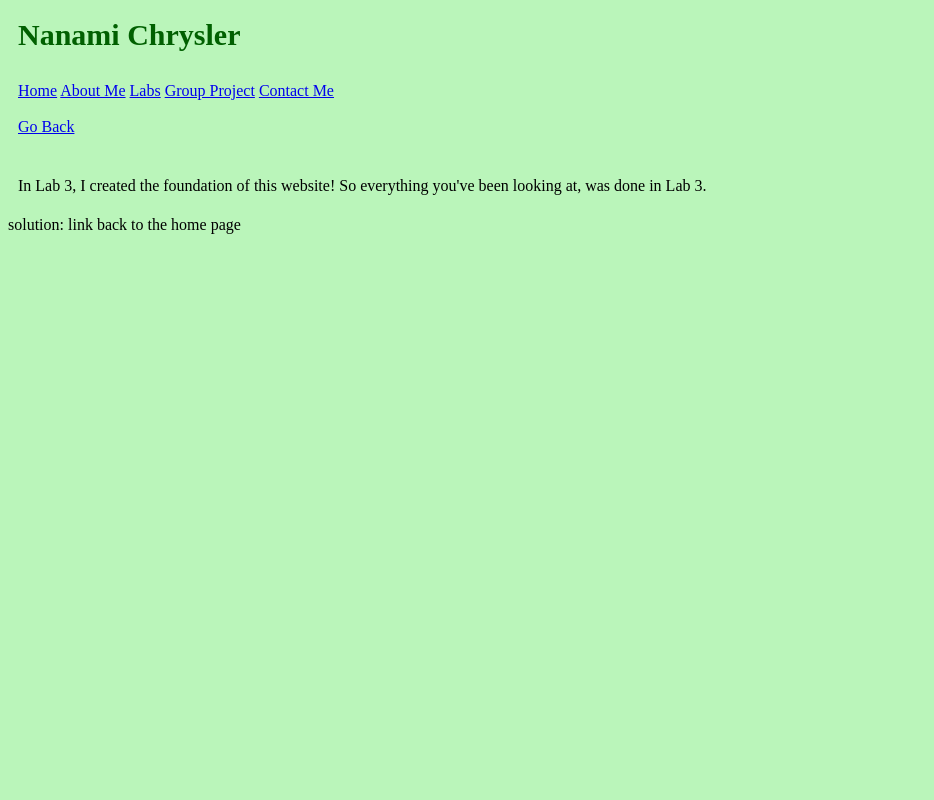
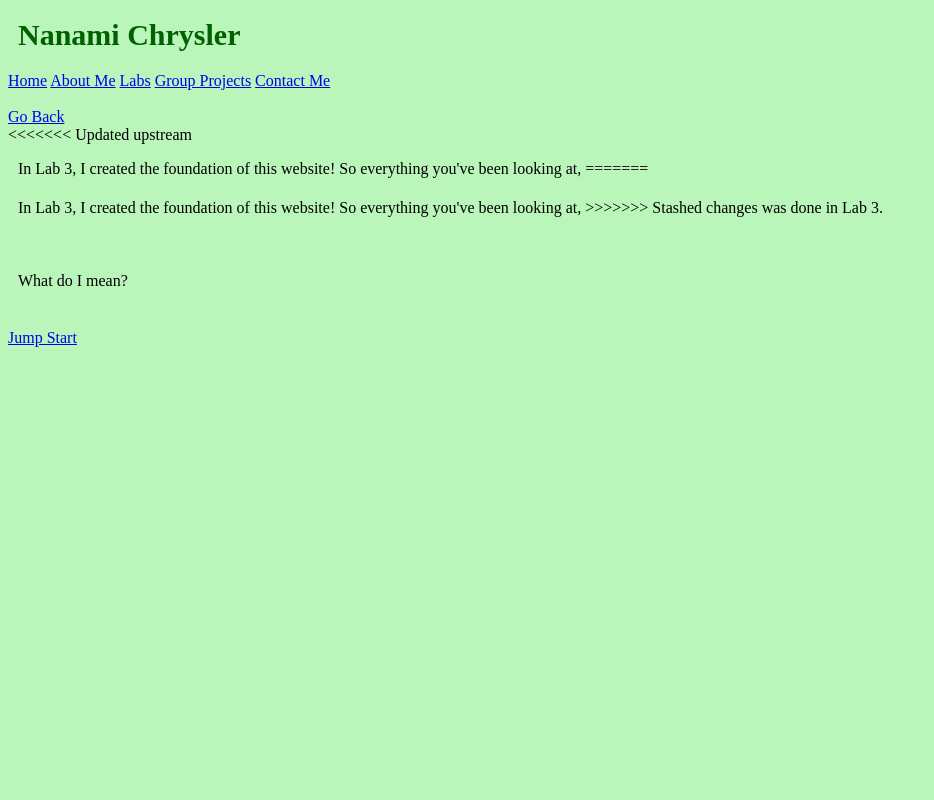
Before and after one commit to nanamichrysler/itws1100-chrysn, a PHP site: page /labs/lab03/lab03.html in a window 1280 px wide. Shown: the whole page, without its empty margins (0-934 px from the left). Run offline with PHP 8.4, Linux system fonts and the light colour scheme.

Commit message:
lab03
fixed some formatting and links

```diff
--- a/groupProjects/groupProject.html
+++ b/groupProjects/groupProject.html
@@ -14,9 +14,14 @@
       <a href="groupProjects/groupProject.html">Group Projects</a>
       <a href="../contactMe/contactme.html">Contact Me</a>
     </div>
+<<<<<<< Updated upstream
 
     <p>
 
+=======
+    <p class="paragraph-small padded">
+      I haven't done any group projects yet, but when I do you can find them here!
+>>>>>>> Stashed changes
     </p>
   </body>
 </html>
--- a/index.html
+++ b/index.html
@@ -16,8 +16,8 @@
     </div>
     <h3>Hi, I'm Nanami!</h3>
     <p class="paragraph-home">
-    I'm a goal-driven, hard-working student, constantly looking for new opportunities.
-    While you're here, I invite you to take a look around my website, completely coded in HTMl & CSS.
+      I'm a goal-driven, hard-working student, constantly looking for new opportunities.
+      While you're here, I invite you to take a look around my website, completely coded in HTMl & CSS.
     </p>
   </body>
 </html>
--- a/labs/lab03/lab03.html
+++ b/labs/lab03/lab03.html
@@ -12,18 +12,28 @@
       <a href="../../index.html">Home</a>
       <a href="../../aboutMe/aboutme.html">About Me</a>
       <a href="/labs/labs.html">Labs</a>
-      <a href="../../groupProjects/groupProject.html">Group Project</a>
+      <a href="../../groupProjects/groupProject.html">Group Projects</a>
       <a href="../../contactMe/contactme.html">Contact Me</a>
       <br>
       <br>
       <a href="/labs/labs.html">Go Back</a>
     </div>
+<<<<<<< Updated upstream
 
 
     <p>In Lab 3, I created the foundation of this website! So everything you've been looking at,
+=======
+  </div>
+    <p class="paragraph-small padded">
+      In Lab 3, I created the foundation of this website! So everything you've been looking at,
+>>>>>>> Stashed changes
       was done in Lab 3.
-    </p>
+    </p><br>
+    <p class="paragraph-small padded">
+      What do I mean?
+    </p><br>
+    <div class="banner-container">
+      <a href="../../index.html">Jump Start</a>
+    </div>
   </body>
 </html>
-
-solution: link back to the home page
--- a/labs/labs.html
+++ b/labs/labs.html
@@ -16,15 +16,18 @@
       <a href="../groupProjects/groupProject.html">Group Projects</a>
       <a href="../contactMe/contactme.html">Contact Me</a>
     </div>
+<<<<<<< Updated upstream
 
     <img src="../resources/images/rpi image.jpg" alt="RPI" class="img-banner">
 
     <p>
+=======
+    <p class="paragraph-small padded">
+>>>>>>> Stashed changes
       In ITWS 1100, Introduction to Information Technology and Web Science, we had weekly labs where
       we applied web development skills that we learned during lecture. This website is that I made
       in these labs!
     </p>
-
     <div class="banner-container">
       <a href="./lab01/lab01.html">Lab 01</a>
       <br>
--- a/resources/mySite.css
+++ b/resources/mySite.css
@@ -24,16 +24,23 @@ h3 { /*for homepage*/
 
 p {
   color: black;
+<<<<<<< Updated upstream
   padding-top: 5px;
   padding-bottom: 5px;
   padding-right: 10px;
   padding-left: 10px;
+=======
+  padding: 10px 10px 10px 10px;
+>>>>>>> Stashed changes
 }
 
 .paragraph-home {
   color: black;
   font-size: 25px;
-  text-align: center
+  text-align: center;
+  border: 1px solid white;
+  border-radius: 8px;
+  margin: 0 20px 0 20px;
 }
 
 .paragraph-aboutMe { /*first paragraph of ABOUT ME*/
@@ -42,6 +49,7 @@ p {
   padding-left: 10px;
 }
 
+<<<<<<< Updated upstream
 .banner-container {
   background-color: rgb(186, 245, 186);
   color: white;
@@ -50,6 +58,24 @@ p {
   padding-right: 10px;
   padding-left: 10px;
   text-align: top right;
+=======
+.paragraph-small { /*small texts get borders*/
+  border: 1px solid white;
+  border-radius: 8px;
+  display: inline-block; /* Makes the element shrink-to-fit its content */
+  width: auto; /* Ensures the width adjusts to the content's length */
+}
+
+.paragraph-small.padded { /*a padded version, used in Labs*/
+  padding: 10px 10px 10px 10px;
+  margin: 20px 10px 20px 10px;
+}
+.centered {
+  position: absolute;
+  top: 50%;
+  left: 50%;
+  transform: translate(-50%, -50%)
+>>>>>>> Stashed changes
 }
 
 .item-flex { /*referenced from Lab02-SampleResumeFlexBox2025.html*/
@@ -77,15 +103,41 @@ p {
   height: auto; /* height will adjust proportionally */
 }
 
-.img-labOne { /*lab 1 screenshots*/
-  width: 600px;
+.img-ubuntu { /*lab 1 screenshots*/
+  width: 315px;
   height: auto;
+  padding: 0 20px 0 20px;
 }
 
+<<<<<<< Updated upstream
 .img-banner { /*labs landing page RPI image*/
   width: 1260px;
   height: 200px;
   /*object-fit: cover;*/
+=======
+.img-helloworld { /*lab 1 screenshots*/
+  width: 500px;
+  height: auto;
+  padding: 20px 0 20px 20px;
+}
+
+.img-github { /*lab 1 screenshots*/
+  width: 500px;
+  height: auto;
+  padding: 0 20px 0 20px;
+}
+
+.img-resume { /*lab 2 screesnhots */
+  width: 1200px;
+  height: auto;
+  padding: 0 20px 0 20px;
+}
+.labsImage-container {
+  position: relative;
+  text-align: center;
+  color: white;
+  margin-bottom: 20px;
+>>>>>>> Stashed changes
 }
 
 .img-gmail { /*icon for contact me page*/
```
Also changed, not shown: aboutMe/aboutme.html (+22 -0 lines), contactMe/contactme.html (+6 -2 lines), labs/lab01/lab01.html (+28 -5 lines), labs/lab02/lab02.html (+24 -4 lines), resources/images/Hello-World.png (added), resources/images/PHP.png (added), resources/images/resume.png (added).
